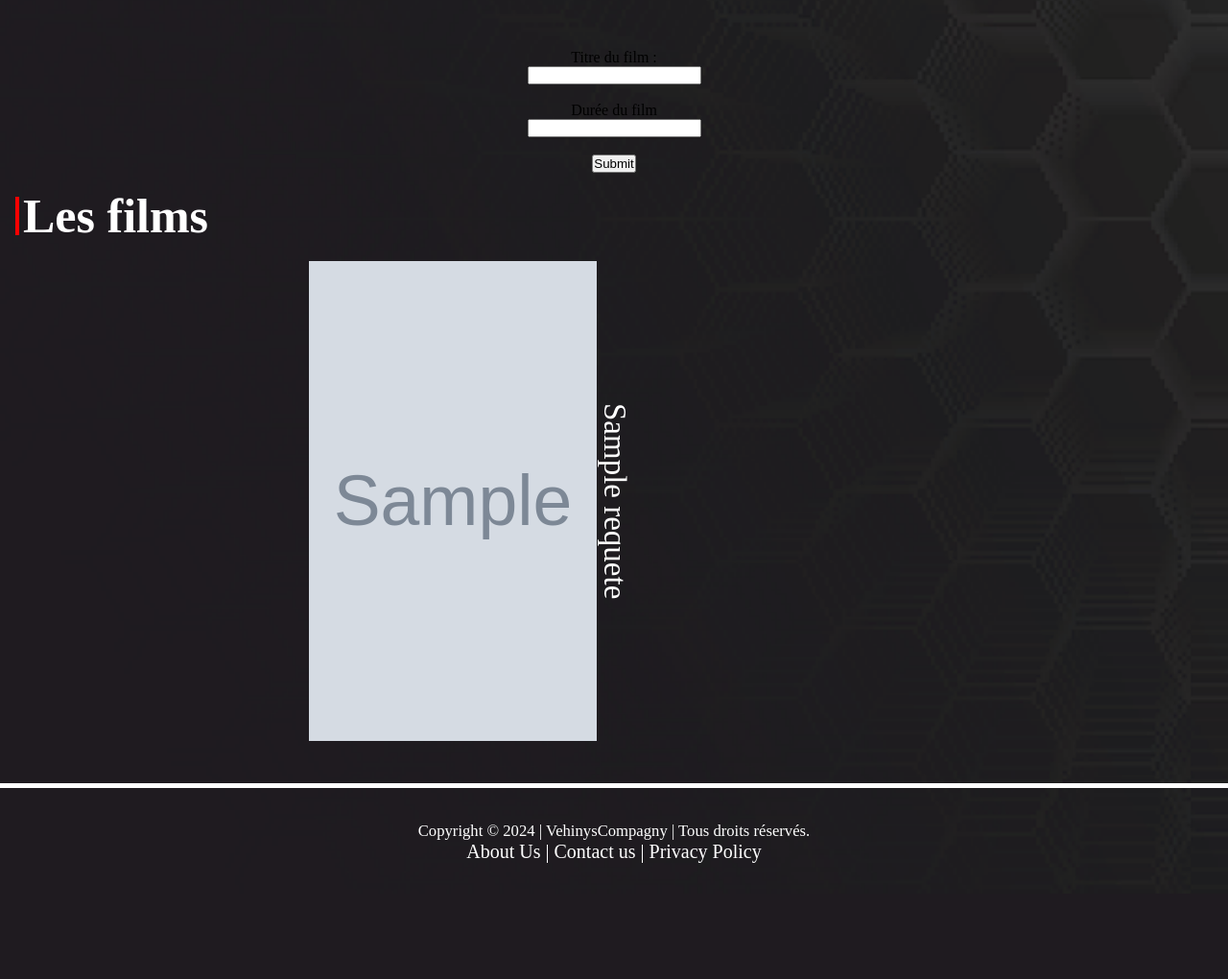
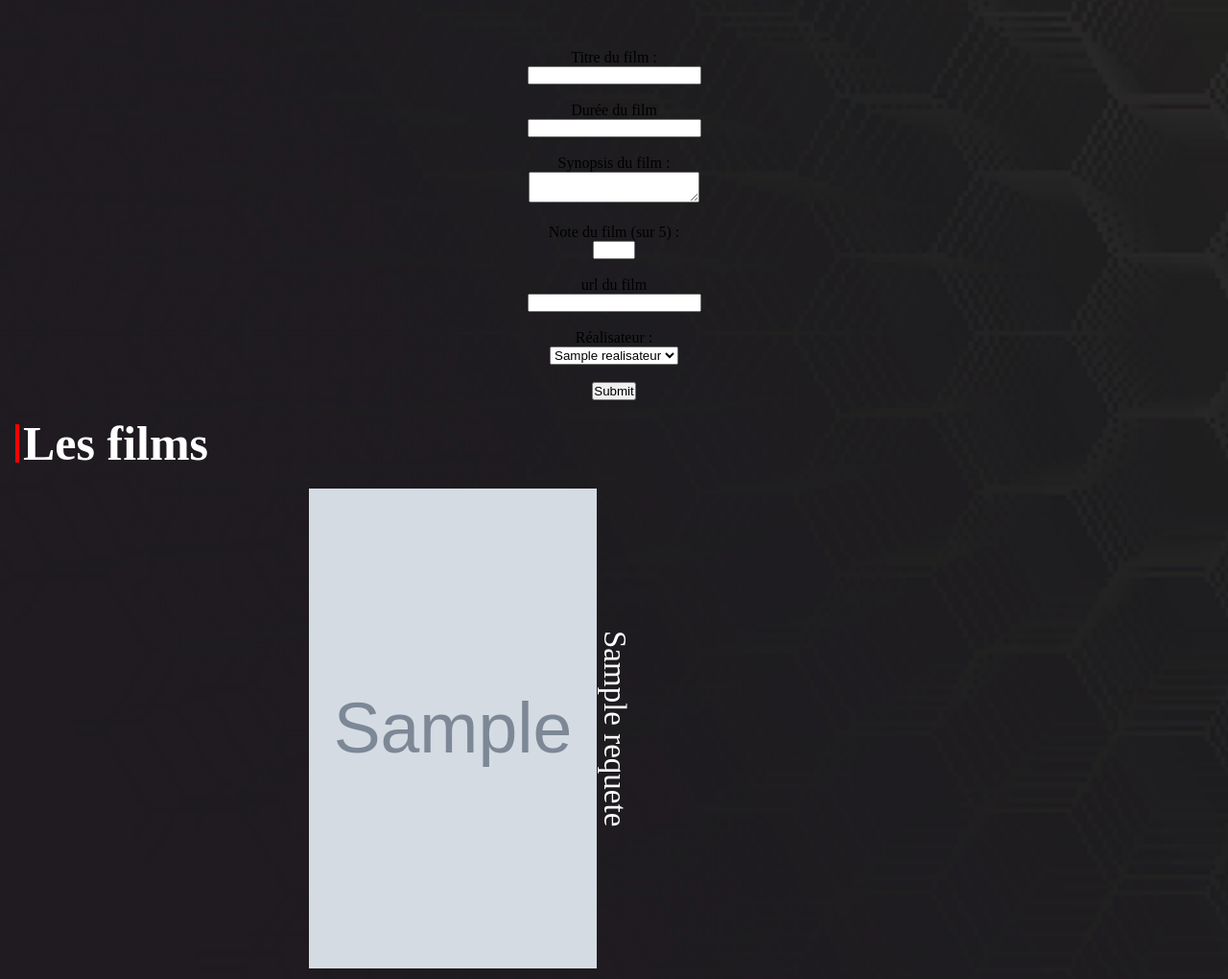
Before and after one commit to Vehinys/PHP-CINEMA, a PHP site: template view/listFilms.php in a window 1280 px wide. Shown: the part 481-1501 px from the top of the page at 96% size. Before the commit the page ends 1380 px from the top, so only its background shows below. Run offline with PHP 8.4, Linux system fonts and the light colour scheme; the template is opened without the code that fills it: most values are stand-ins (such as "Sample title", 1, 10 or a date in 2020); grey boxes marked "Sample" are stand-in pictures.

Commit message:
MAJ REALISATEUR

```diff
--- a/view/listFilms.php
+++ b/view/listFilms.php
@@ -3,13 +3,33 @@
 <form action="index.php?action=addNouveauFilm" method="post">
     <!-- édition du libellé du film -->
     <label for="nomFilm">Titre du film :</label><br>
-    <input required="required" type="text" id="addFilm" name="titreFilm" /><br><br>
+    <input required="required" type="text" id="titreFilm" name="titreFilm" /><br><br>
 
     <!-- ajout de la durée du film -->
     <label for="dureeFilm">Durée du film</label><br>
     <input required="required" type="number" id="dureeFilm" name="dureeFilm" /><br><br>
 
+    <!-- ajout du synopsis du film -->
+    <label for="synopsisFilm">Synopsis du film :</label><br>
+    <textarea required="required" id="synopsisFilm" name="synopsisFilm"></textarea><br><br>
+
+    <!-- ajout de la note du film -->
+    <label for="noteFilm">Note du film (sur 5) :</label><br>
+    <input required="required" type="number" id="noteFilm" name="noteFilm" min="0" max="5" /><br><br>
+
+    <!-- ajout de l'url du film -->
+    <label for="urlFilm">url du film</label><br>
+    <input required="required" type="url" id="urlFilm" name="urlImageFilm" /><br><br>
+
+    <label for="idRealisateur">Réalisateur :</label><br>
+    <select required="required" id="idRealisateur" name="idRealisateur">
+        <?php foreach ($realisateurs as $realisateur): ?>
+            <option value="<?= $realisateur['id_realisateur']; ?>"><?= htmlspecialchars($realisateur['nom']); ?></option>
+        <?php endforeach; ?>
+    </select><br><br>
+
     <input type='submit' name='submit'>
+
 </form>
 
 
```
Also changed, not shown: controller/CinemaController.php (+13 -7 lines).
